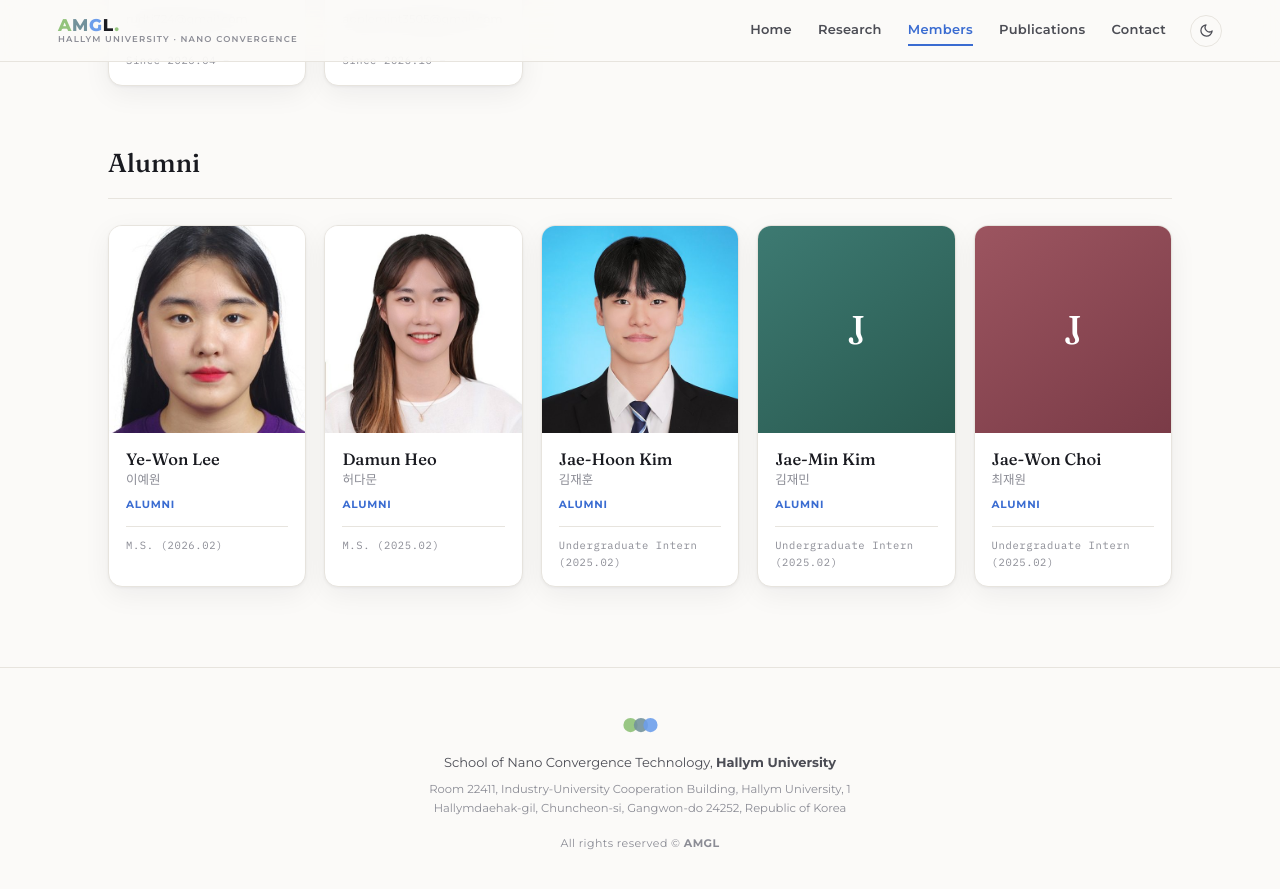
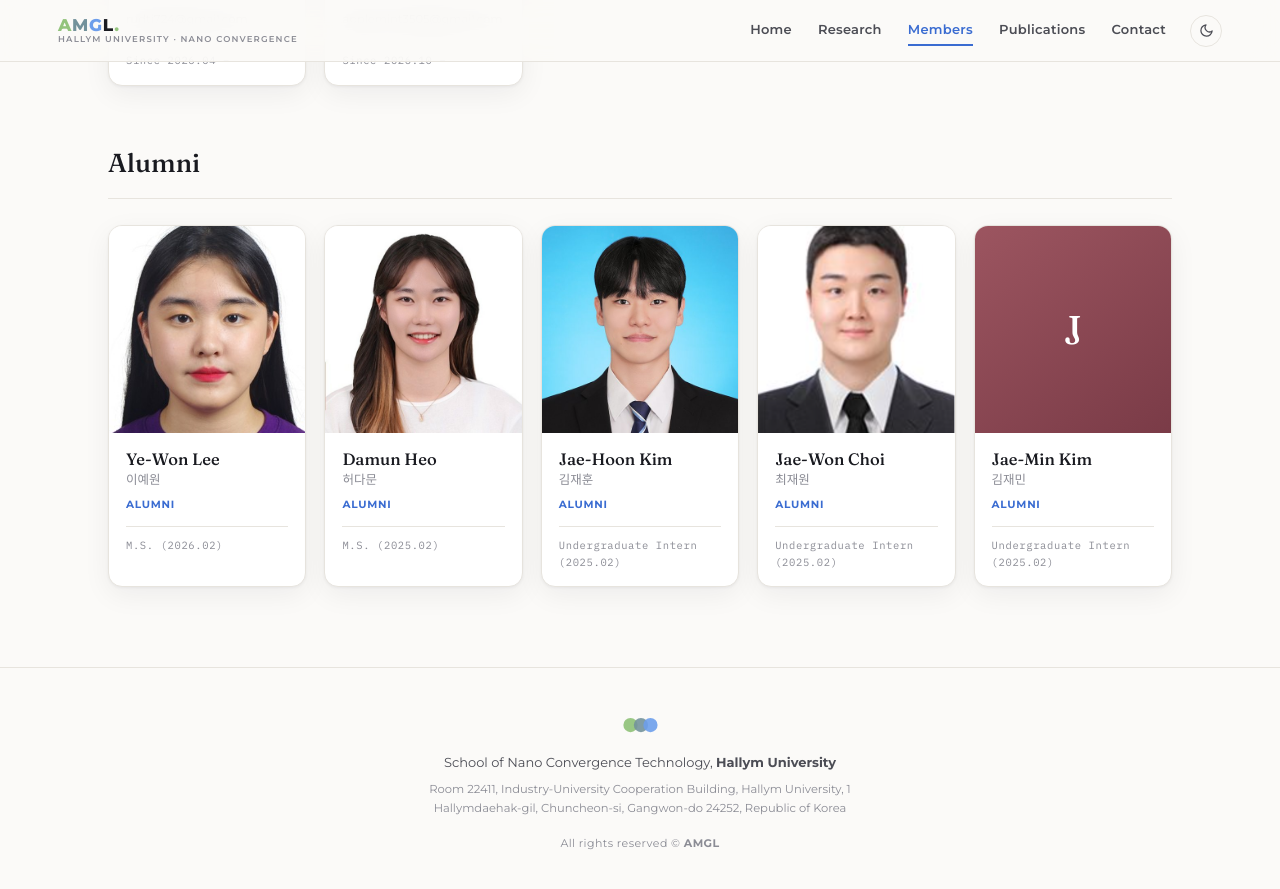
Before and after one commit to HTKRS/AMGL, a Jekyll site: the page built from members.html, in a window 1280 px wide and 900 px high, scrolled down 2853 px. Shown: the top 889 px of the window. Built offline with Jekyll 4.4.1, drawn with Linux system fonts in a browser that asks for light colours.

Commit message:
Update _data/members.yml (via Pages CMS)

```diff
--- a/_data/members.yml
+++ b/_data/members.yml
@@ -140,9 +140,10 @@ alumni:
     name_kr: 김재훈
     note: Undergraduate Intern (2025.02)
     photo: Jae-Hoon Kim.jpg
+  - name_en: Jae-Won Choi
+    name_kr: 최재원
+    note: Undergraduate Intern (2025.02)
+    photo: Jae-Won Choi.png
   - name_en: Jae-Min Kim
     name_kr: 김재민
     note: Undergraduate Intern (2025.02)
-  - name_en: Jae-Won Choi
-    name_kr: 최재원
-    note: Undergraduate Intern (2025.02)
```
